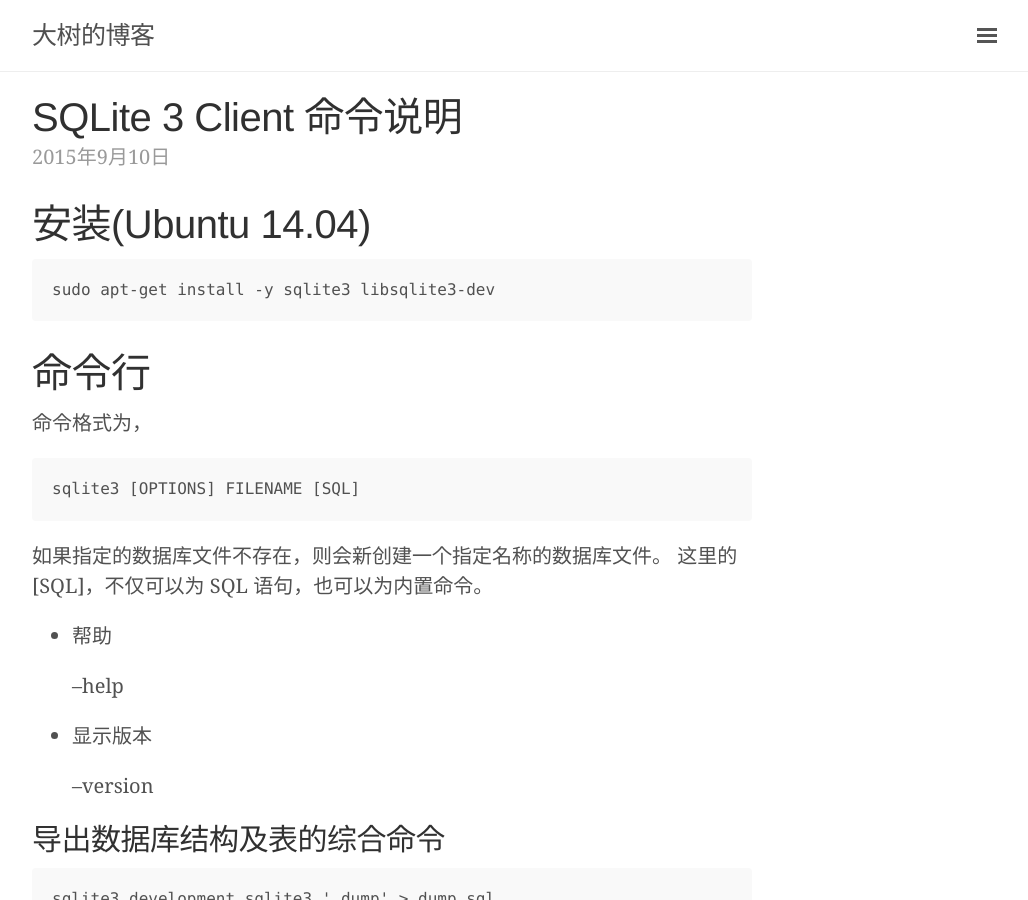
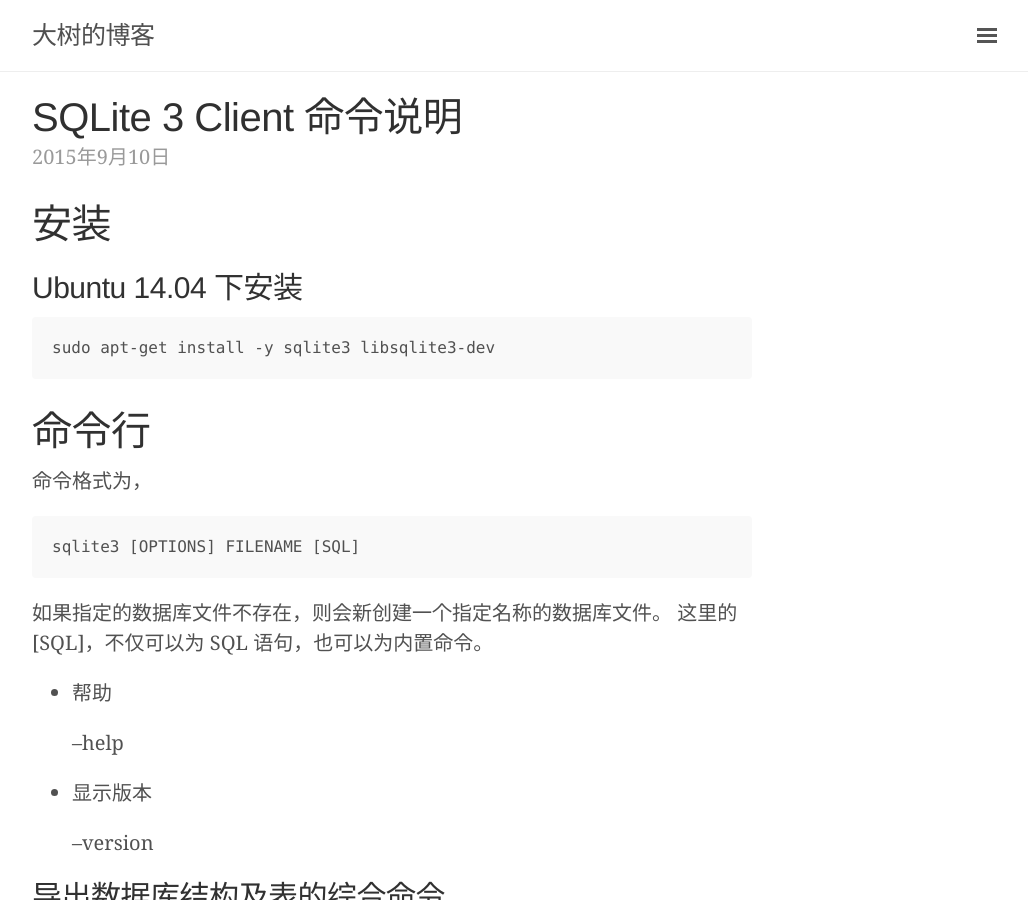
Before and after one commit to 0000-bigtree/0000-bigtree.github.io, a Jekyll site: the page built from _posts/2015-09-10-sqlite3-commands.md, in a window 1280 px wide and 900 px high. Shown: the whole window, without its empty margins (248-1276 px from the left). Built offline with Jekyll 4.4.1, drawn with Linux system fonts in a browser that asks for light colours.

Commit message:
sqlite3 issue update

```diff
--- a/_posts/2015-09-10-sqlite3-commands.md
+++ b/_posts/2015-09-10-sqlite3-commands.md
@@ -6,7 +6,9 @@
 sharing: false
 categories: SQLite SQLite3
 ---
-# 安装(Ubuntu 14.04)
+# 安装
+
+## Ubuntu 14.04 下安装
 
     sudo apt-get install -y sqlite3 libsqlite3-dev
 
```
